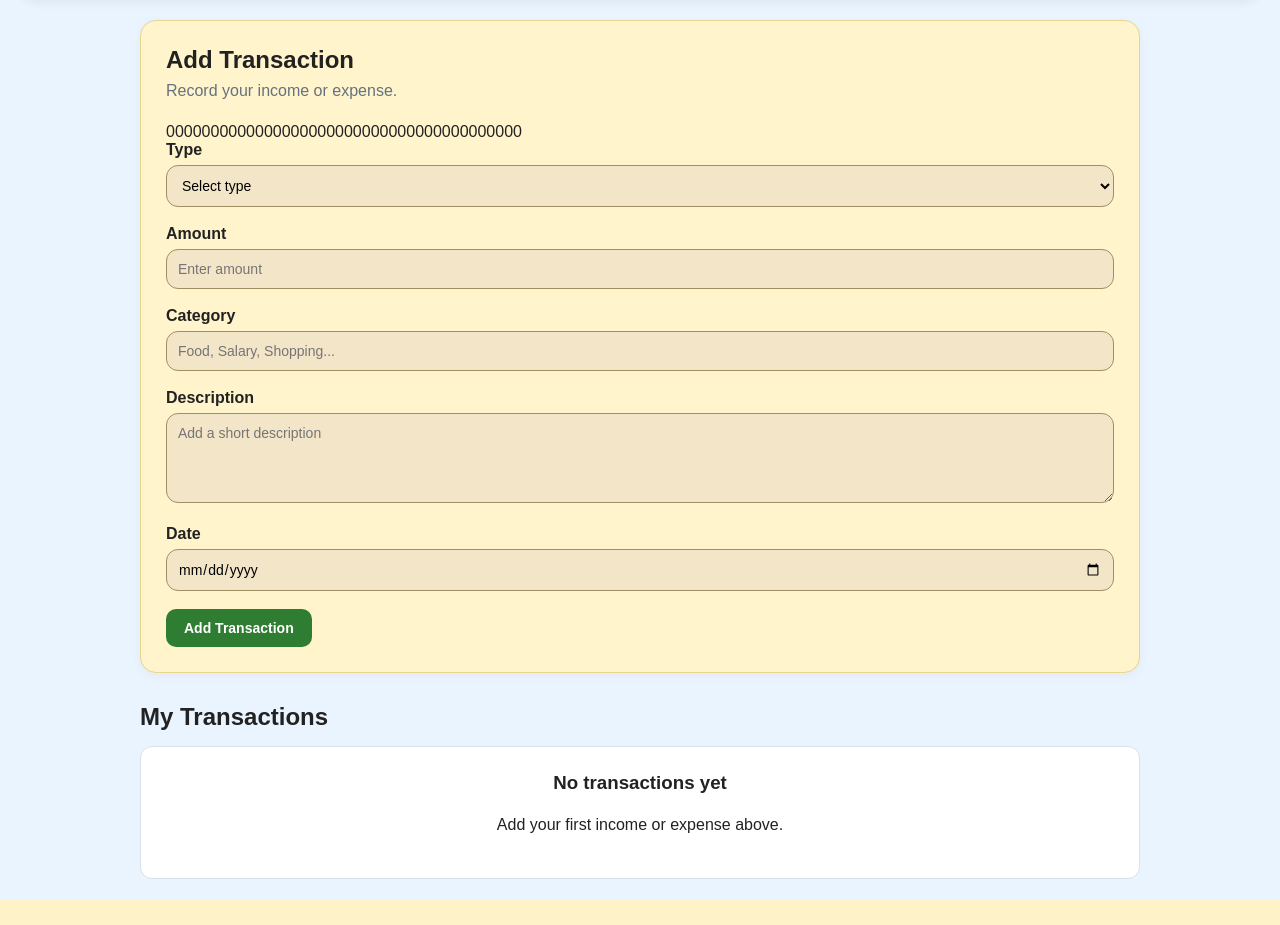
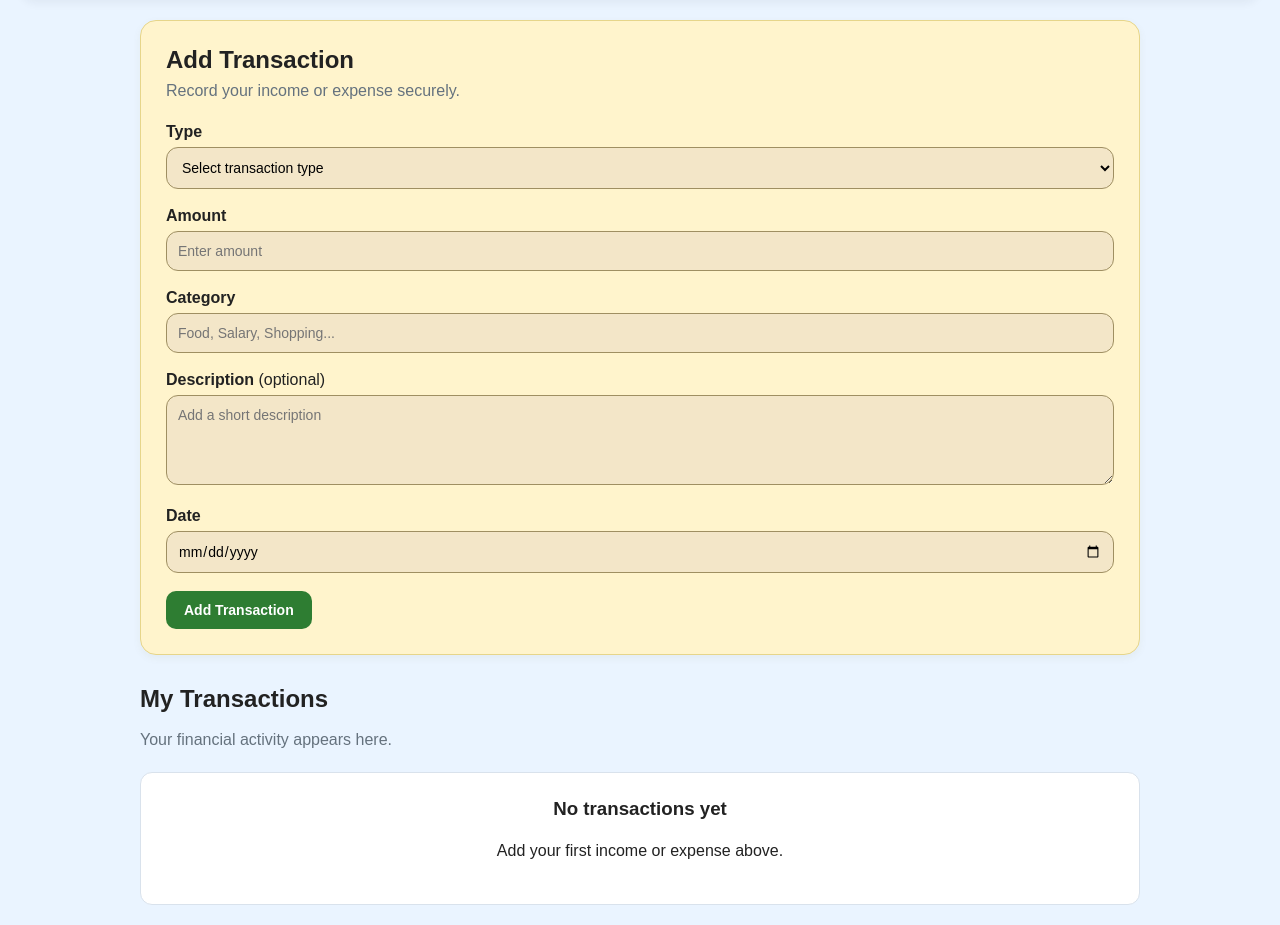
Before and after one commit to paulmeghna/MoneyLens, a Flask app: page /transactions in a window 1280 px wide. Shown: the part 86-1011 px from the top of the page. Before the commit the page ends 985 px from the top, so only its background shows below. Run offline with Flask 3, Linux system fonts and the light colour scheme; the visitor is signed in with stand-in values (Sample User, id 1); data that the repository does not hold is empty; some libraries are stand-ins or nearby versions.

Commit message:
Harden transaction forms and improve transaction UI

```diff
--- a/templates/transactions.html
+++ b/templates/transactions.html
@@ -3,10 +3,6 @@
 {% block title %}Transactions - MoneyLens{% endblock %}
 
 {% block content %}
-
-<!-- ============================================================
-     MoneyLens Transactions Page
-     ============================================================ -->
 
 <div class="transaction-page">
 
@@ -21,24 +17,21 @@
         </h2>
 
         <p class="form-subtitle">
-            Record your income or expense.
+            Record your income or expense securely.
         </p>
-
-        <!--
-            This form collects all information required to create
-            a new income or expense transaction.
-
-            The Flask backend validates the submitted data
-            and saves it for the currently logged-in user.
-        -->
 
         <form
             method="POST"
             action="{{ url_for('transactions') }}"
         >
-            {{ csrf_token() }}
 
-            <!-- Transaction type -->
+            <!-- CSRF protection -->
+            <input
+                type="hidden"
+                name="csrf_token"
+                value="{{ csrf_token() }}"
+            >
+
             <div class="form-group">
 
                 <label for="type">
@@ -50,9 +43,8 @@
                     name="type"
                     required
                 >
-
-                    <option value="">
-                        Select type
+                    <option value="" selected disabled>
+                        Select transaction type
                     </option>
 
                     <option value="income">
@@ -62,13 +54,11 @@
                     <option value="expense">
                         Expense
                     </option>
-
                 </select>
 
             </div>
 
 
-            <!-- Transaction amount -->
             <div class="form-group">
 
                 <label for="amount">
@@ -81,14 +71,15 @@
                     name="amount"
                     step="0.01"
                     min="0.01"
+                    inputmode="decimal"
                     placeholder="Enter amount"
+                    autocomplete="off"
                     required
                 >
 
             </div>
 
 
-            <!-- Transaction category -->
             <div class="form-group">
 
                 <label for="category">
@@ -101,17 +92,20 @@
                     name="category"
                     maxlength="50"
                     placeholder="Food, Salary, Shopping..."
+                    autocomplete="off"
                     required
                 >
 
             </div>
 
 
-            <!-- Optional transaction description -->
             <div class="form-group">
 
                 <label for="description">
                     Description
+                    <span style="font-weight: normal;">
+                        (optional)
+                    </span>
                 </label>
 
                 <textarea
@@ -119,12 +113,12 @@
                     name="description"
                     maxlength="200"
                     placeholder="Add a short description"
+                    autocomplete="off"
                 ></textarea>
 
             </div>
 
 
-            <!-- Transaction date -->
             <div class="form-group">
 
                 <label for="date">
@@ -141,7 +135,6 @@
             </div>
 
 
-            <!-- Submit transaction -->
             <button
                 type="submit"
                 class="primary-button"
@@ -160,16 +153,23 @@
 
     <div class="transaction-list-section">
 
-        <h2>
-            My Transactions
-        </h2>
+        <div class="transaction-list-header">
+
+            <h2>
+                My Transactions
+            </h2>
+
+            <p class="form-subtitle">
+                Your financial activity appears here.
+            </p>
+
+        </div>
 
 
         {% for transaction in transactions %}
 
-            <div class="transaction-card">
+            <article class="transaction-card">
 
-                <!-- Transaction information -->
                 <div class="transaction-info">
 
                     <div class="transaction-main">
@@ -192,58 +192,76 @@
                     </div>
 
 
-                    <!-- Description -->
                     <p class="transaction-description">
 
                         {% if transaction.description %}
-
                             {{ transaction.description }}
-
                         {% else %}
-
                             No description
-
                         {% endif %}
 
                     </p>
 
 
-                    <!-- Date -->
                     <p class="transaction-date">
-                        {{ transaction.date }}
+                        {{ transaction.date.strftime('%d %b %Y') }}
                     </p>
 
                 </div>
 
 
-                <!-- Transaction amount -->
-                <div class="transaction-amount">
+                <div
+                    class="transaction-amount
+                    {% if transaction.type == 'income' %}
+                        income-amount
+                    {% else %}
+                        expense-amount
+                    {% endif %}"
+                >
 
-                    <strong>
-                        ₹{{ "{:,.2f}".format(transaction.amount) }}
-                    </strong>
+                    {% if transaction.type == "income" %}
+                        <strong>
+                            +₹{{ "{:,.2f}".format(transaction.amount) }}
+                        </strong>
+                    {% else %}
+                        <strong>
+                            -₹{{ "{:,.2f}".format(transaction.amount) }}
+                        </strong>
+                    {% endif %}
 
                 </div>
 
 
-                <!-- Transaction actions -->
                 <div class="transaction-actions">
 
-                    <!-- Edit transaction -->
                     <a
-                        href="{{ url_for('edit_transaction', transaction_id=transaction.id) }}"
+                        href="{{ url_for(
+                            'edit_transaction',
+                            transaction_id=transaction.id
+                        ) }}"
                         class="edit-button"
                     >
                         Edit
                     </a>
 
 
-                    <!-- Delete transaction -->
                     <form
                         method="POST"
-                        action="{{ url_for('delete_transaction', transaction_id=transaction.id) }}"
+                        action="{{ url_for(
+                            'delete_transaction',
+                            transaction_id=transaction.id
+                        ) }}"
+                        onsubmit="return confirm(
+                            'Are you sure you want to delete this transaction?'
+                        );"
                     >
-                        {{ csrf_token() }}
+
+                        <!-- CSRF protection -->
+                        <input
+                            type="hidden"
+                            name="csrf_token"
+                            value="{{ csrf_token() }}"
+                        >
 
                         <button
                             type="submit"
@@ -256,11 +274,10 @@
 
                 </div>
 
-            </div>
+            </article>
 
         {% else %}
 
-            <!-- Empty state -->
             <div class="empty-state">
 
                 <h3>
```
Also changed, not shown: templates/edit_transaction.html (+34 -9 lines).
